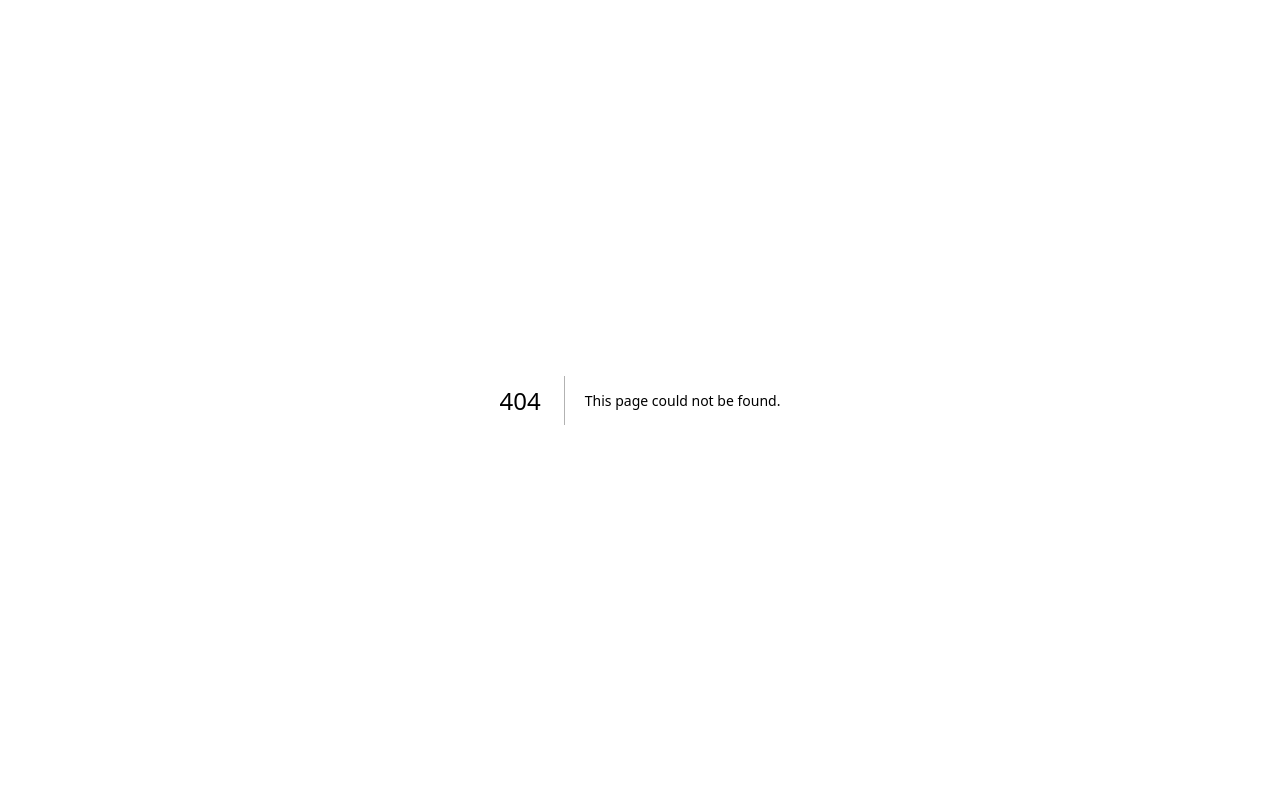
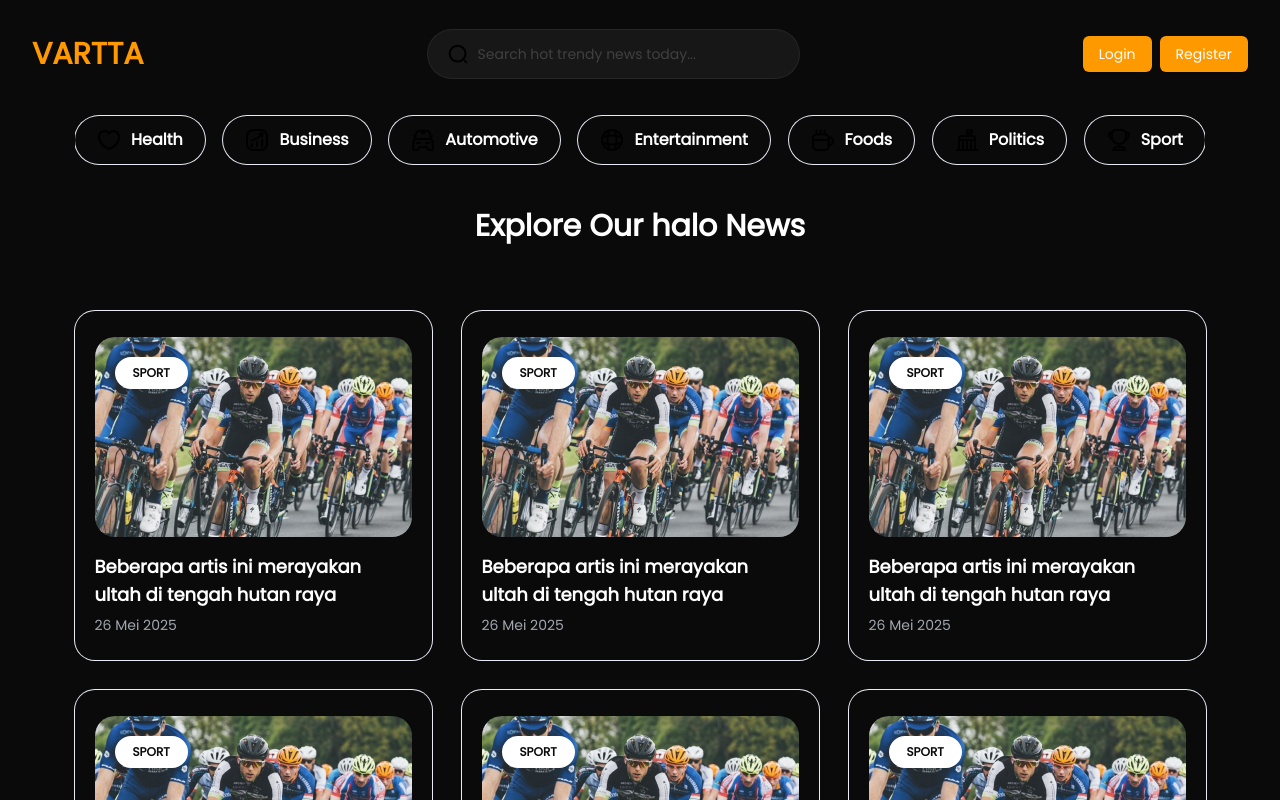
Before and after one commit to MuhammadFirgan/Vartta, a Next.js app: page /category/halo in a window 1280 px wide. Before the commit this address had no page. Shown: the top 800 px of the page. Built offline with nearby package versions, Linux system fonts and the light colour scheme.

Commit message:
feat: finish category page

```diff
--- /dev/null
+++ b/app/(root)/category/[slug]/page.tsx
@@ -0,0 +1,24 @@
+import PostCard from "@/components/shared/PostCard"
+
+
+export default async function page({
+    params,
+  }: {
+    params: Promise<{ slug: string }>
+  }) {
+    const { slug } = await params
+  return (
+    <section id="entertainment-news" className="mx-auto flex w-full flex-col items-center gap-[30px]">
+        <h1 className=" text-center text-xl md:text-3xl my-8 font-bold leading-[45px]">Explore Our {slug} News</h1>
+        <div className="flex flex-wrap gap-[30px] focus:ring-maga-orange justify-center">
+          <PostCard title='Beberapa artis ini merayakan ultah di tengah hutan raya' image="thumbnail-1" category='SPORT' createdAt='26 Mei 2025' />
+          <PostCard title='Beberapa artis ini merayakan ultah di tengah hutan raya' image="thumbnail-1" category='SPORT' createdAt='26 Mei 2025' />
+          <PostCard title='Beberapa artis ini merayakan ultah di tengah hutan raya' image="thumbnail-1" category='SPORT' createdAt='26 Mei 2025' />
+          <PostCard title='Beberapa artis ini merayakan ultah di tengah hutan raya' image="thumbnail-1" category='SPORT' createdAt='26 Mei 2025' />
+          <PostCard title='Beberapa artis ini merayakan ultah di tengah hutan raya' image="thumbnail-1" category='SPORT' createdAt='26 Mei 2025' />
+          <PostCard title='Beberapa artis ini merayakan ultah di tengah hutan raya' image="thumbnail-1" category='SPORT' createdAt='26 Mei 2025' />
+
+      </div>
+    </section>
+  )
+}
--- a/components/shared/Navbar.tsx
+++ b/components/shared/Navbar.tsx
@@ -32,7 +32,7 @@ export default function Navbar() {
         </nav>
 
         <nav className="mx-auto mt-[30px] flex w-full max-w-[1130px] items-center justify-between gap-4 overflow-x-auto py-2 scrollbar-none">
-            <Link href="">
+            <Link href="/category/halo">
                 <div className="flex gap-[10px] rounded-full px-[22px] py-3 ring-1 ring-[#E8EBF4] transition-all duration-300 hover:ring-2 hover:ring-maga-orange">
                     <div className="h-6 w-6 shrink-0 overflow-hidden">
                         <Image width={24} height={24} className="h-full w-full object-contain" src="/icons/heart-black.svg" alt="" />
```
Also changed, not shown: app/(root)/author/[username]/page.tsx (+1 -80 lines).
